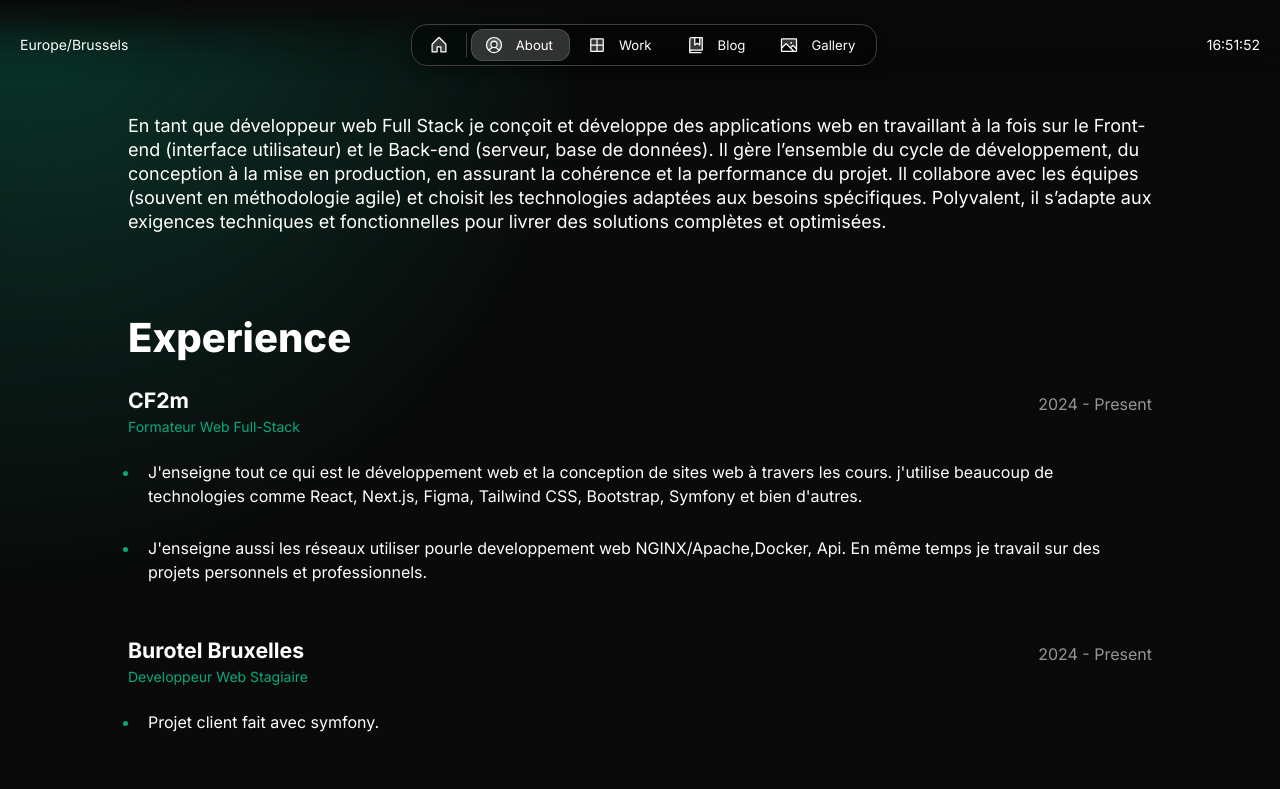
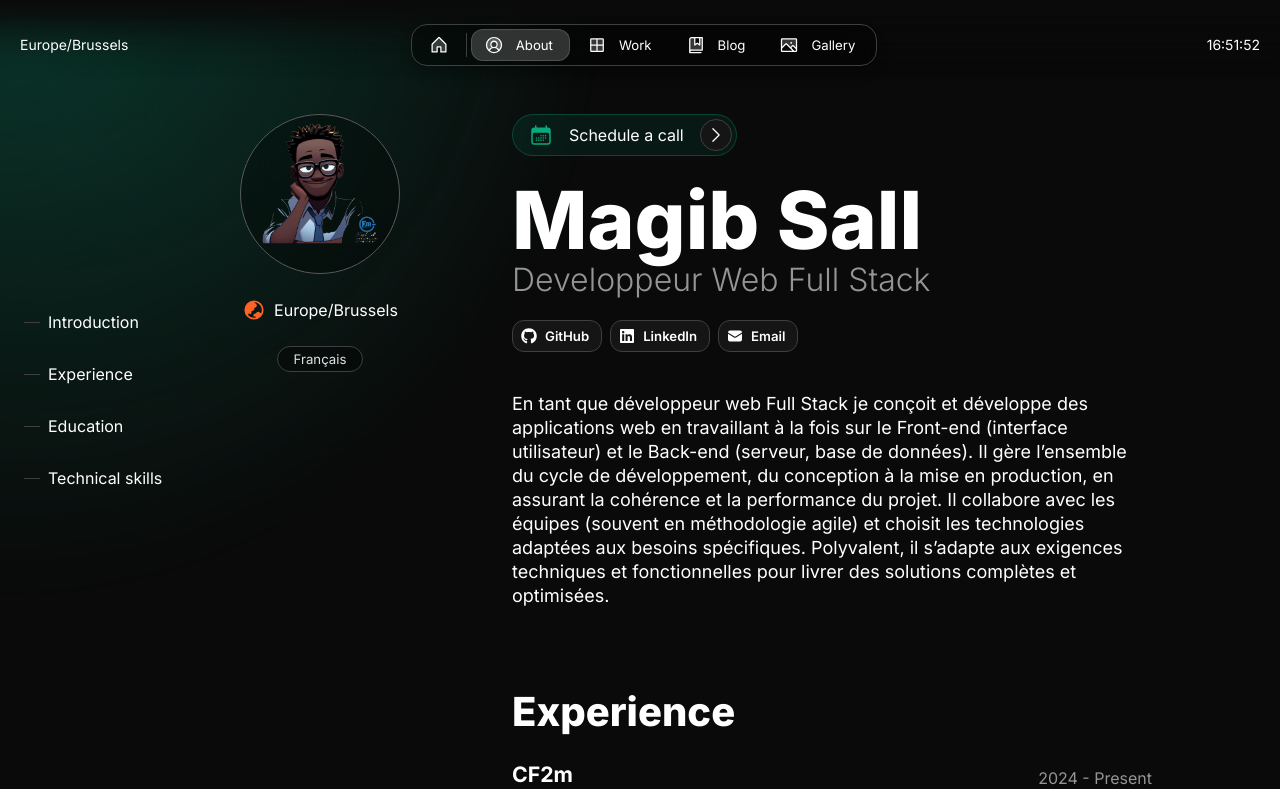
Before and after one commit to mageeeb/portfolio-V2, a Next.js app: page /about in a window 1280 px wide. Shown: the top 789 px of the page. Built offline with nearby package versions, Linux system fonts and the light colour scheme.

Commit message:
sov_20_2_1

```diff
--- a/src/app/about/page.tsx
+++ b/src/app/about/page.tsx
@@ -14,9 +14,6 @@ import { baseURL } from "@/app/resources";
 import TableOfContents from "@/components/about/TableOfContents";
 import styles from "@/components/about/about.module.scss";
 import { person, about, social } from "@/app/resources/content";
-import React from "react";
-import TechnicalSkills from "@/components/TechnicalSkills";
-import { technicalSkills } from "@/app/resources/content";
 
 export async function generateMetadata() {
   const title = about.title;
@@ -72,7 +69,139 @@ export default function About() {
   ];
   return (
       <Column maxWidth="m">
-        {/* Code existant pour introduction, avatar, etc. */}
+        <script
+            type="application/ld+json"
+            suppressHydrationWarning
+            dangerouslySetInnerHTML={{
+              __html: JSON.stringify({
+                "@context": "https://schema.org",
+                "@type": "Person",
+                name: person.name,
+                jobTitle: person.role,
+                description: about.intro.description,
+                url: `https://${baseURL}/about`,
+                image: `${baseURL}/images/${person.avatar}`,
+                sameAs: social
+                    .filter((item) => item.link && !item.link.startsWith("mailto:")) // Filter out empty links and email links
+                    .map((item) => item.link),
+                worksFor: {
+                  "@type": "Organization",
+                  name: about.work.experiences[0].company || "",
+                },
+              }),
+            }}
+        />
+        {about.tableOfContent.display && (
+            <Column
+                left="0"
+                style={{ top: "50%", transform: "translateY(-50%)" }}
+                position="fixed"
+                paddingLeft="24"
+                gap="32"
+                hide="s"
+            >
+              <TableOfContents structure={structure} about={about} />
+            </Column>
+        )}
+        <Flex fillWidth mobileDirection="column" horizontal="center">
+          {about.avatar.display && (
+              <Column
+                  className={styles.avatar}
+                  minWidth="160"
+                  paddingX="l"
+                  paddingBottom="xl"
+                  gap="m"
+                  flex={3}
+                  horizontal="center"
+              >
+                <Avatar src={person.avatar} size="xl" />
+                <Flex gap="8" vertical="center">
+                  <Icon onBackground="accent-weak" name="globe" />
+                  {person.location}
+                </Flex>
+                {person.languages.length > 0 && (
+                    <Flex wrap gap="8">
+                      {person.languages.map((language, index) => (
+                          <Tag key={index} size="l">
+                            {language}
+                          </Tag>
+                      ))}
+                    </Flex>
+                )}
+              </Column>
+          )}
+          <Column className={styles.blockAlign} flex={9} maxWidth={40}>
+            <Column
+                id={about.intro.title}
+                fillWidth
+                minHeight="160"
+                vertical="center"
+                marginBottom="32"
+            >
+              {about.calendar.display && (
+                  <Flex
+                      fitWidth
+                      border="brand-alpha-medium"
+                      className={styles.blockAlign}
+                      style={{
+                        backdropFilter: "blur(var(--static-space-1))",
+                      }}
+                      background="brand-alpha-weak"
+                      radius="full"
+                      padding="4"
+                      gap="8"
+                      marginBottom="m"
+                      vertical="center"
+                  >
+                    <Icon paddingLeft="12" name="calendar" onBackground="brand-weak" />
+                    <Flex paddingX="8">Schedule a call</Flex>
+                    <IconButton
+                        href={about.calendar.link}
+                        data-border="rounded"
+                        variant="secondary"
+                        icon="chevronRight"
+                    />
+                  </Flex>
+              )}
+              <Heading className={styles.textAlign} variant="display-strong-xl">
+                {person.name}
+              </Heading>
+              <Text
+                  className={styles.textAlign}
+                  variant="display-default-xs"
+                  onBackground="neutral-weak"
+              >
+                {person.role}
+              </Text>
+              {social.length > 0 && (
+                  <Flex className={styles.blockAlign} paddingTop="20" paddingBottom="8" gap="8" wrap horizontal="center" fitWidth>
+                    {social.map(
+                        (item) =>
+                            item.link && (
+                                <>
+                                  <Button
+                                      className="s-flex-hide"
+                                      key={item.name}
+                                      href={item.link}
+                                      prefixIcon={item.icon}
+                                      label={item.name}
+                                      size="s"
+                                      variant="secondary"
+                                  />
+                                  <IconButton
+                                      className="s-flex-show"
+                                      size="l"
+                                      key={`${item.name}-icon`}
+                                      href={item.link}
+                                      icon={item.icon}
+                                      variant="secondary"
+                                  />
+                                </>
+                            ),
+                    )}
+                  </Flex>
+              )}
+            </Column>
 
             {about.intro.display && (
                 <Column textVariant="body-default-l" fillWidth gap="m" marginBottom="xl">
@@ -100,7 +229,7 @@ export default function About() {
                             {experience.role}
                           </Text>
                           <Column as="ul" gap="16">
-                        {experience.achievements.map((achievement: React.ReactNode, index: number) => (
+                            {experience.achievements.map((achievement: JSX.Element, index: number) => (
                                 <Text
                                     as="li"
                                     variant="body-default-m"
@@ -110,6 +239,32 @@ export default function About() {
                                 </Text>
                             ))}
                           </Column>
+                          {experience.images.length > 0 && (
+                              <Flex fillWidth paddingTop="m" paddingLeft="40" wrap>
+                                {experience.images.map((image, index) => (
+                                    <Flex
+                                        key={index}
+                                        border="neutral-medium"
+                                        radius="m"
+                                        //@ts-ignore
+                                        minWidth={image.width}
+                                        //@ts-ignore
+                                        height={image.height}
+                                    >
+                                      <SmartImage
+                                          enlarge
+                                          radius="m"
+                                          //@ts-ignore
+                                          sizes={image.width.toString()}
+                                          //@ts-ignore
+                                          alt={image.alt}
+                                          //@ts-ignore
+                                          src={image.src}
+                                      />
+                                    </Flex>
+                                ))}
+                              </Flex>
+                          )}
                         </Column>
                     ))}
                   </Column>
@@ -146,10 +301,46 @@ export default function About() {
                   >
                     {about.technical.title}
                   </Heading>
-              {/* Ici, le nouveau composant TechnicalSkills */}
-              <TechnicalSkills skills={about.technical.skills} />
+                  <Column fillWidth gap="l">
+                    {about.technical.skills.map((skill, index) => (
+                        <Column key={`${skill}-${index}`} fillWidth gap="4">
+                          <Text variant="heading-strong-l">{skill.title}</Text>
+                          <Text variant="body-default-m" onBackground="neutral-weak">
+                            {skill.description}
+                          </Text>
+                          {skill.images && skill.images.length > 0 && (
+                              <Flex fillWidth paddingTop="m" gap="12" wrap>
+                                {skill.images.map((image, index) => (
+                                    <Flex
+                                        key={index}
+                                        border="neutral-medium"
+                                        radius="m"
+                                        //@ts-ignore
+                                        minWidth={image.width}
+                                        //@ts-ignore
+                                        height={image.height}
+                                    >
+                                      <SmartImage
+                                          enlarge
+                                          radius="m"
+                                          //@ts-ignore
+                                          sizes={image.width.toString()}
+                                          //@ts-ignore
+                                          alt={image.alt}
+                                          //@ts-ignore
+                                          src={image.src}
+                                      />
+                                    </Flex>
+                                ))}
+                              </Flex>
+                          )}
+                        </Column>
+                    ))}
+                  </Column>
                 </>
             )}
           </Column>
+        </Flex>
+      </Column>
   );
 }
```
Lines whose indentation alone changed are shown as unchanged.
